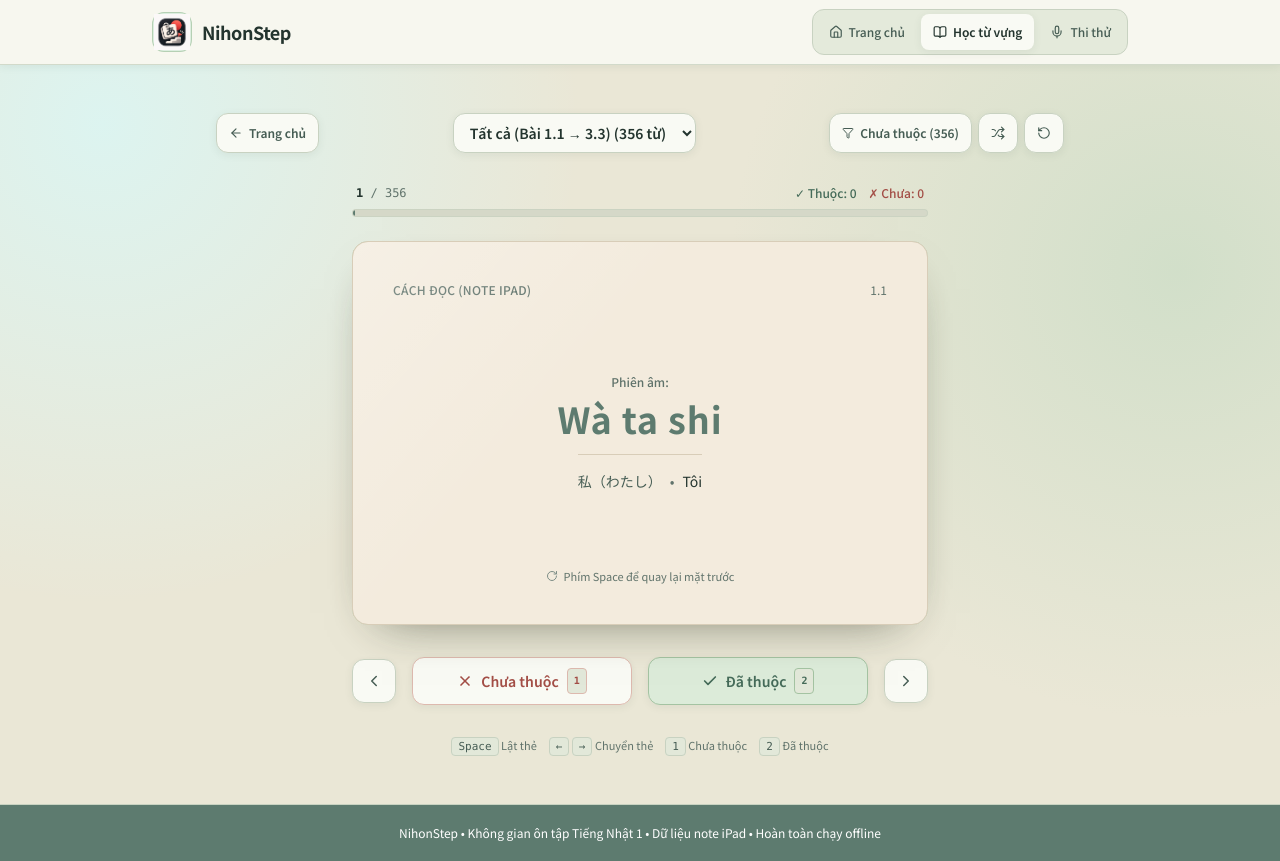
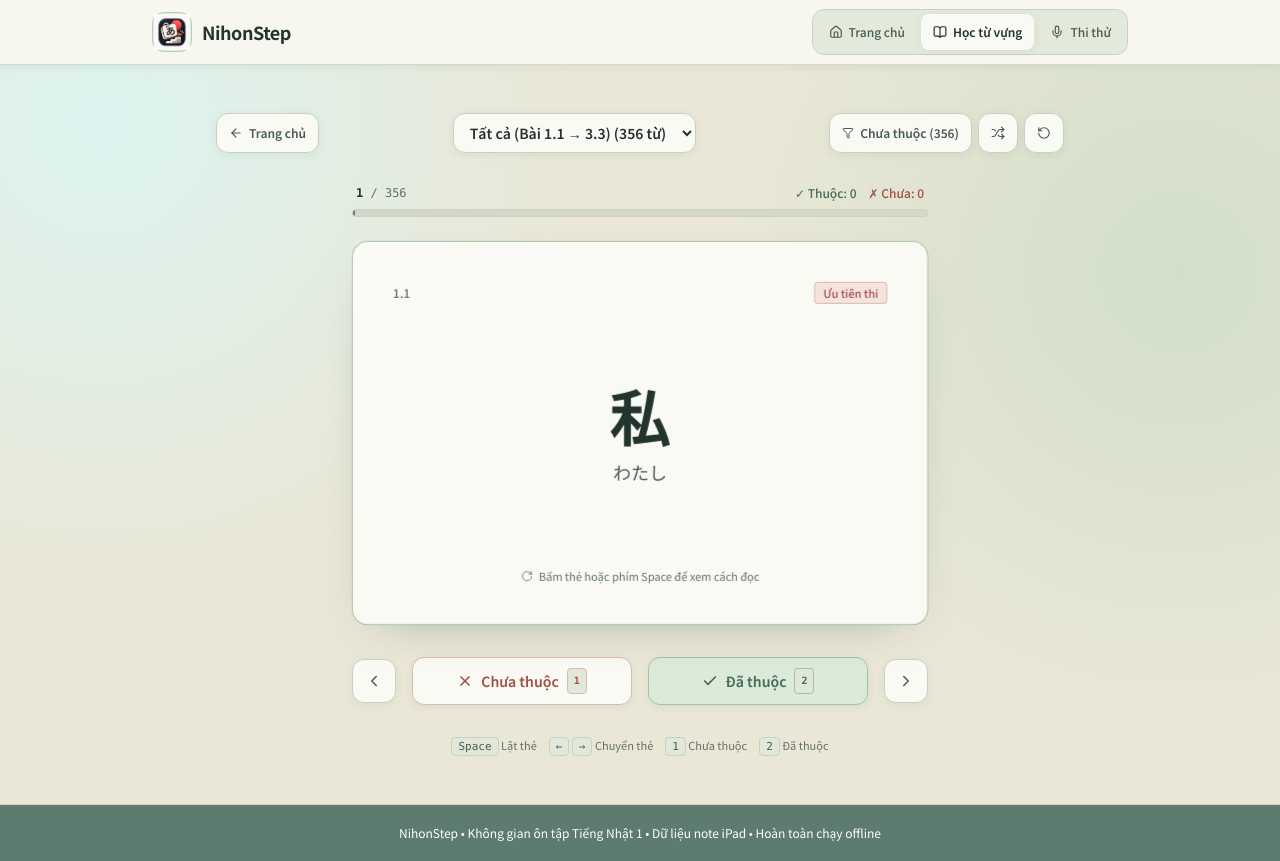
Before and after one commit to nhattam3101/jpd-web, a React (Vite) app: page / in a window 1280 px wide. Both pictures are taken after a click on the button "Học từ vựng". Built offline with nearby package versions, Linux system fonts and the light colour scheme.

Commit message:
Fix flashcard faces and pronunciation layout

```diff
--- a/src/components/Flashcard/FlashcardPlayer.tsx
+++ b/src/components/Flashcard/FlashcardPlayer.tsx
@@ -307,20 +307,12 @@ export const FlashcardPlayer: React.FC<FlashcardPlayerProps> = ({
                   {cardParts?.kanji}
                 </div>
 
-                {/* Furigana / Reading */}
+                {/* Japanese reading stays on the prompt side. */}
                 {cardParts?.kana && (
-                  <div className="text-base sm:text-lg font-medium text-ink-pencil font-jp mb-6">
+                  <div className="text-base sm:text-lg font-medium text-ink-pencil font-jp mt-3">
                     {cardParts.kana}
                   </div>
                 )}
-
-                {/* Subtle Divider Rule */}
-                <div className="w-14 h-1 rounded-full bg-mint mx-auto my-5" />
-
-                {/* Vietnamese Meaning */}
-                <div className="text-lg sm:text-xl font-medium text-ink-light">
-                  {currentCard?.vietnamese}
-                </div>
               </div>
 
               {/* Footer Hint */}
@@ -331,23 +323,28 @@ export const FlashcardPlayer: React.FC<FlashcardPlayerProps> = ({
             </div>
 
             {/* BACK FACE (Pronunciation according to Note) */}
-            <div className="flashcard-face flashcard-back study-panel absolute w-full h-full backface-hidden rotate-y-180 rounded-2xl p-7 sm:p-10 flex flex-col justify-between">
+            <div className="flashcard-face flashcard-back study-panel absolute w-full h-full backface-hidden rounded-2xl p-7 sm:p-10 flex flex-col justify-between">
               <div className="flex justify-between items-center text-xs text-ink-muted">
                 <span className="font-medium tracking-wide">CÁCH ĐỌC (NOTE IPAD)</span>
                 <span>{currentCard?.lesson}</span>
               </div>
 
-              {/* Pronunciation Text */}
-              <div className="text-center my-auto px-4">
-                <span className="text-xs font-medium text-ink-muted block mb-2">Phiên âm:</span>
-                <div className="text-3xl sm:text-4xl font-bold tracking-wide text-aizome mb-4 font-sans">
+              <div className="text-center my-auto px-2 sm:px-4">
+                <span className="text-xs font-semibold text-ink-muted block mb-2">PHIÊN ÂM KIỂU TIẾNG VIỆT</span>
+                <div className="text-3xl sm:text-4xl font-bold tracking-wide text-aizome font-sans">
                   {currentCard?.pronunciation}
                 </div>
 
-                <div className="pt-4 border-t border-[#D8CDB8] inline-block text-xs sm:text-sm text-ink-pencil font-jp">
-                  <span>{currentCard?.japanese}</span>
-                  <span className="mx-2 text-ink-muted">&bull;</span>
-                  <span className="text-ink">{currentCard?.vietnamese}</span>
+                <div className="w-14 h-1 rounded-full bg-[#D8CDB8] mx-auto my-5" />
+
+                <div>
+                  <span className="text-xs font-semibold text-ink-muted block mb-1.5">NGHĨA TIẾNG VIỆT</span>
+                  <div className="text-xl sm:text-2xl font-bold text-ink">
+                    {currentCard?.vietnamese}
+                  </div>
+                  <div className="mt-3 text-sm text-ink-pencil font-jp">
+                    {currentCard?.japanese}
+                  </div>
                 </div>
               </div>
 
--- a/src/index.css
+++ b/src/index.css
@@ -118,7 +118,14 @@
 
 .flashcard-face {
   overflow: hidden;
-  transform: translateZ(0);
+}
+
+.flashcard-front {
+  transform: rotateY(0deg) translateZ(1px);
+}
+
+.flashcard-back {
+  transform: rotateY(180deg) translateZ(1px);
 }
 
 .flashcard-face::after {
@@ -129,6 +136,12 @@
   border-radius: inherit;
   background: linear-gradient(130deg, rgba(255, 255, 255, 0.34), transparent 38%);
   opacity: 0.7;
+  z-index: 0;
+}
+
+.flashcard-face > * {
+  position: relative;
+  z-index: 1;
 }
 
 .flashcard-back {
```
